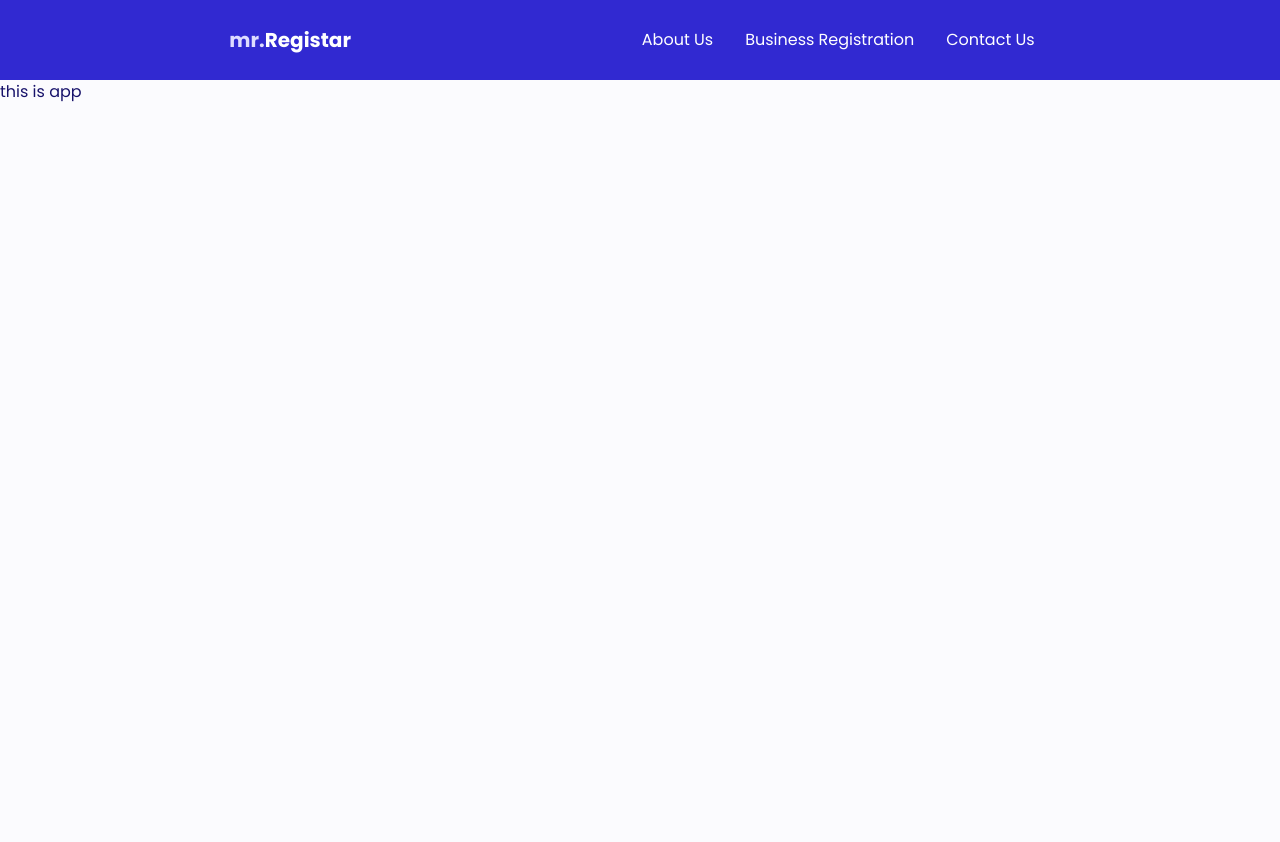
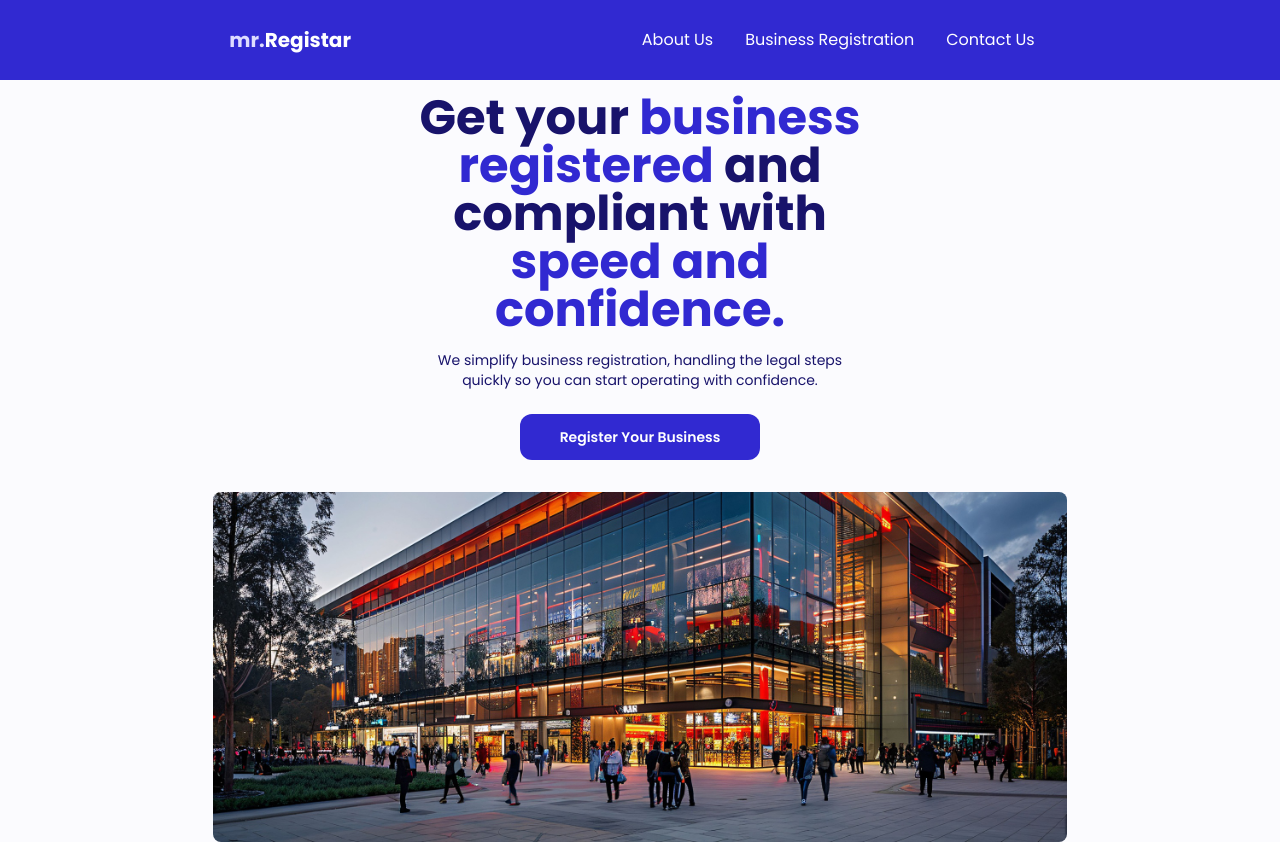
Before and after one commit to buddhika-development/business_process_enhancement, a Next.js app in the folder client_app/: page / in a window 1280 px wide. Before the commit the page ends 800 px from the top, so only its background shows below. Built offline with nearby package versions, Linux system fonts and the light colour scheme.

Commit message:
design the business registration home page hero section

```diff
--- a/client_app/src/app/page.tsx
+++ b/client_app/src/app/page.tsx
@@ -1,9 +1,13 @@
+import HeroSection from "@/components/layout/HomePage/HeroSection";
 import Image from "next/image";
 
 export default function Home() {
   return (
     <div>
-      this is app
+
+      {/* hero section */}
+      <HeroSection />
+
     </div>
   );
 }
--- a/client_app/src/app/styles/globals.css
+++ b/client_app/src/app/styles/globals.css
@@ -69,5 +69,5 @@ label{
 }
 
 .btn{
-  @apply bg-primary text-sm h-[46px] font-semibold text-white px-10 py-2 mt-2 cursor-pointer rounded-xl hover:bg-accent transition
+  @apply bg-primary text-sm h-[46px] font-semibold text-white px-10 py-2 mt-2 cursor-pointer rounded-xl hover:bg-accent transition flex items-center justify-center
 }
--- /dev/null
+++ b/client_app/src/components/layout/HomePage/HeroSection.tsx
@@ -0,0 +1,31 @@
+import Logo from '@/components/ui/Global/Logo'
+import LargeTitle from '@/components/ui/Title/LargeTitle'
+import Title from '@/components/ui/Title/Title'
+import Image from 'next/image'
+import Link from 'next/link'
+import React from 'react'
+
+const HeroSection = () => {
+  return (
+    <div className='mt-12 body-content h-full lg:h-[calc(100vh-120px)] flex flex-col items-center justify-center'>
+
+        <div className='w-full px-5 md:w-10/12 lg:w-8/12 mx-auto flex h-fit flex-col items-center justify-center space-y-4'>
+            <LargeTitle className='text-center'>Get your <span className='text-primary'>business registered</span> and compliant with <span className='text-primary'>speed and confidence.</span></LargeTitle>
+            <p className='text-sm md:text-md text-center w-10/12'>We simplify business registration, handling the legal steps quickly so you can start operating with confidence.</p>
+
+            <Link href="/BusinessRegistration" className='btn'>Register Your Business</Link>
+        </div>
+
+        <Image
+            src={"/hero-background-image.jpg"}
+            width={1200}
+            height={400}
+            alt='hero image'
+            className='w-full h-[350px] object-cover object-bottom mt-8 rounded-lg'
+        />
+
+    </div>
+  )
+}
+
+export default HeroSection
--- /dev/null
+++ b/client_app/src/components/ui/Title/LargeTitle.tsx
@@ -0,0 +1,12 @@
+import React from 'react'
+
+const LargeTitle = ({ children, className } : {
+    children: string | React.ReactNode,
+    className?: string
+}) => {
+  return (
+    <div className={`text-4xl lg:text-5xl font-bold ${className}`}>{children}</div>
+  )
+}
+
+export default LargeTitle
```
Also changed, not shown: client_app/public/hero-background-image.jpg (added).
